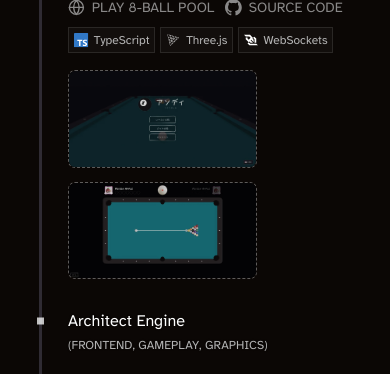
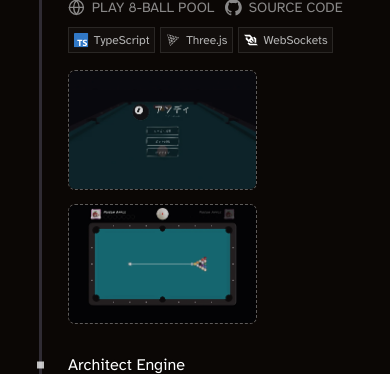
Before and after one commit to AndresSweeneyRios/poisonapple4, a React (Vite) app: page / in a window 390 px wide. Shown: the part 916-1290 px from the top of the page. Built offline with nearby package versions, Linux system fonts and the light colour scheme.

Commit message:
Keep attachment thumbnail proportions consistent on mobile

```diff
--- a/src/components/Experience.css
+++ b/src/components/Experience.css
@@ -158,6 +158,9 @@
   display: block;
   width: 100%;
   height: auto;
+  /* One stable thumbnail frame for every media type and attachment count. */
+  aspect-ratio: 15 / 9.5;
+  position: relative;
   min-width: 0;
   align-self: start;
   filter: saturate(75%) brightness(85%);
@@ -169,9 +172,11 @@
 .experience-item .screenshots .screenshot-image,
 .experience-item .screenshots a video {
   display: block;
+  position: absolute;
+  inset: 0;
   width: 100%;
-  height: auto;
-  object-fit: contain;
+  height: 100%;
+  object-fit: cover;
 }
 
 .experience .technologies {
@@ -311,8 +316,6 @@
 @media (min-width: 601px) {
   /* Original desktop thumbnail proportions and crop behavior. */
   .experience-item .screenshots a {
-    aspect-ratio: 15 / 9.5;
-    position: relative;
     background-size: auto 110%;
     background-position: center;
     transition: background-size 0.1s ease-out;
```
